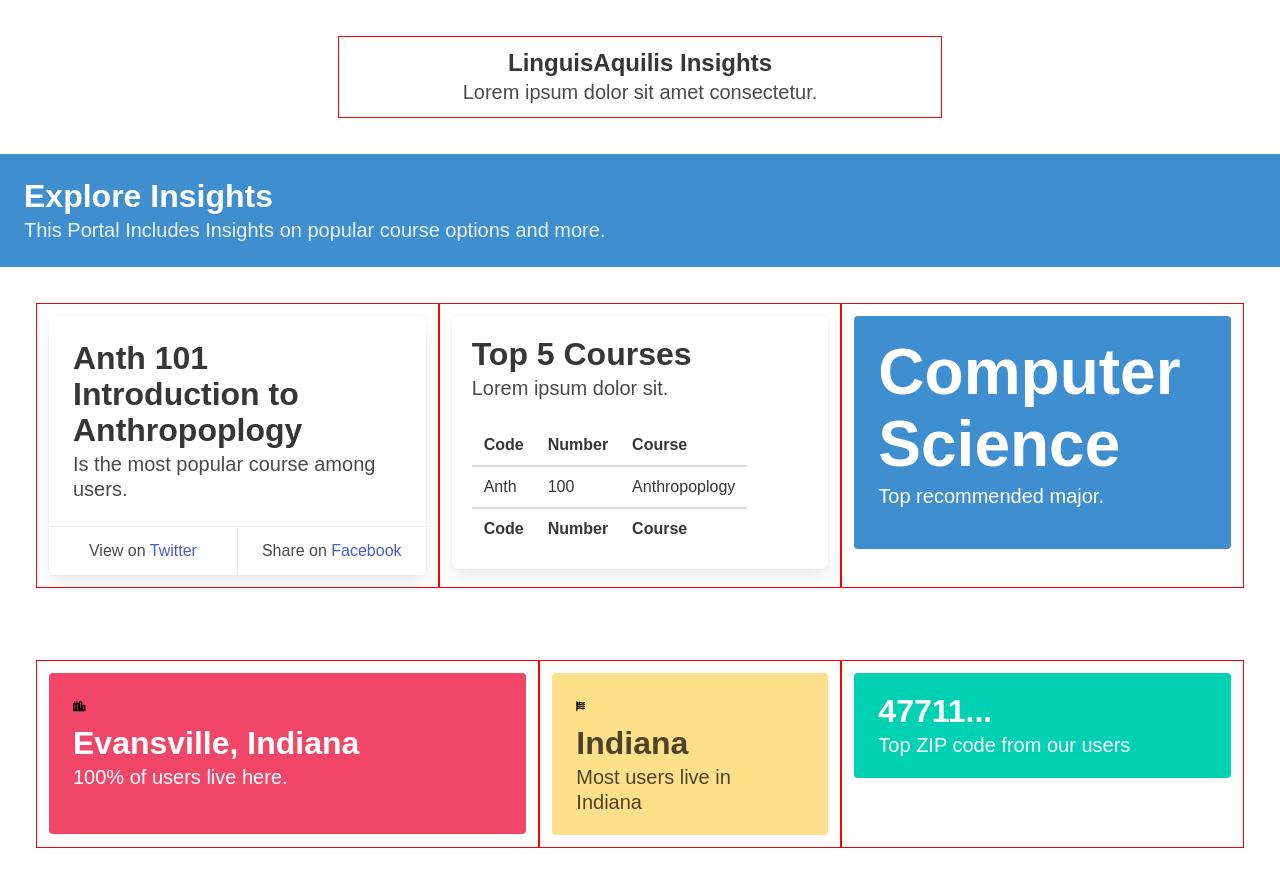
After one commit to DJT777/LinguisAquilis, a Flask app: template templates/insights.html in a window 1280 px wide. The commit adds this page. Run offline with Flask 2, Linux system fonts and the light colour scheme; the template is opened without the code that fills it, so the values that code supplies are empty; parts of the project's set-up code (start-up, migrations or seed data) failed here and were passed over; some libraries are stand-ins or nearby versions.

Commit message:
Added Insight Template
> Created, tested and implemented Visitor Class.
> Modified database class

```diff
--- a/static/styles.css
+++ b/static/styles.css
@@ -128,3 +128,7 @@ li a.active {
 .nav-bar {
   height: max-content;
 }
+.icon {
+  font-size: 10px;
+  color: black;
+}
--- /dev/null
+++ b/templates/insights.html
@@ -0,0 +1,138 @@
+<!DOCTYPE html>
+<html lang="en">
+  <head>
+    <meta charset="UTF-8" />
+    <meta http-equiv="X-UA-Compatible" content="IE=edge" />
+    <meta name="viewport" content="width=device-width, initial-scale=1.0" />
+    <title>Document</title>
+    <link
+      rel="stylesheet"
+      href="https://cdnjs.cloudflare.com/ajax/libs/bulma/0.9.4/css/bulma.min.css"
+      integrity="sha512-HqxHUkJM0SYcbvxUw5P60SzdOTy/QVwA1JJrvaXJv4q7lmbDZCmZaqz01UPOaQveoxfYRv1tHozWGPMcuTBuvQ=="
+      crossorigin="anonymous"
+      referrerpolicy="no-referrer"
+    />
+    <script
+      src="https://kit.fontawesome.com/42e7bd55fd.js"
+      crossorigin="anonymous"
+    ></script>
+    <link
+      rel="stylesheet"
+      href="{{ url_for('static', filename='styles.css')}}"
+    />
+    <link rel="styles.css" href="/static/styles.css" />
+  </head>
+  <body>
+    <main>
+      <section class="section">
+        <div class="columns is-mobile is-centered">
+          <div class="column is-half">
+            <h1 class="title is-4">LinguisAquilis Insights</h1>
+            <p class="subtitle is-5">Lorem ipsum dolor sit amet consectetur.</p>
+          </div>
+        </div>
+      </section>
+      <section class="hero is-small is-info">
+        <div class="hero-body">
+          <p class="title">Explore Insights</p>
+          <p class="subtitle">
+            This Portal Includes Insights on popular course options and more.
+          </p>
+        </div>
+      </section>
+      <section class="section card-section">
+        <div class="columns">
+          <div class="column is-4">
+            <div class="card">
+              <div class="card-content">
+                <p class="title">Anth 101 Introduction to Anthropoplogy</p>
+                <p class="subtitle">Is the most popular course among users.</p>
+              </div>
+              <footer class="card-footer">
+                <p class="card-footer-item">
+                  <span>
+                    View on
+                    <a
+                      href="https://twitter.com/codinghorror/status/506010907021828096"
+                      >Twitter</a
+                    >
+                  </span>
+                </p>
+                <p class="card-footer-item">
+                  <span> Share on <a href="#">Facebook</a> </span>
+                </p>
+              </footer>
+            </div>
+          </div>
+          <div class="column is-4">
+            <div class="box">
+              <h1 class="title is-3">Top 5 Courses</h1>
+              <p class="subtitle is-5">Lorem ipsum dolor sit.</p>
+              <table class="table">
+                <thead>
+                  <tr>
+                    <th>Code</th>
+                    <th>Number</th>
+                    <th>Course</th>
+                  </tr>
+                </thead>
+                <tbody>
+                  <tr>
+                    <td>Anth</td>
+                    <td>100</td>
+                    <td>Anthropoplogy</td>
+                  </tr>
+                </tbody>
+                <tfoot>
+                  <tr>
+                    <th>Code</th>
+                    <th>Number</th>
+                    <th>Course</th>
+                  </tr>
+                </tfoot>
+              </table>
+            </div>
+          </div>
+          <div class="column is-4">
+            <div class="class is-parent">
+              <div class="title is-child notification is-info">
+                <div class="content">
+                  <h1 class="title">Computer Science</h1>
+                  <p class="subtitle">Top recommended major.</p>
+                  <div class="content"></div>
+                </div>
+              </div>
+            </div>
+          </div>
+        </div>
+      </section>
+      <section class="section card-section">
+        <div class="columns">
+          <div class="column is-5">
+            <article class="tile is-child notification is-danger">
+              <span><i class="fa-solid fa-city icon"></i></span>
+              <p class="title">Evansville, Indiana</p>
+              <p class="subtitle">100% of users live here.</p>
+              <div class="content">
+                <!-- Content -->
+              </div>
+            </article>
+          </div>
+          <div class="column is-3">
+            <article class="tile is-child notification is-warning">
+              <span><i class="icon fa-solid fa-flag-usa"></i></span>
+              <p class="title">Indiana</p>
+              <p class="subtitle">Most users live in Indiana</p>
+            </article>
+          </div>
+          <div class="column is-4">
+            <article class="tile is-child notification is-primary">
+              <p class="title">47711...</p>
+              <p class="subtitle">Top ZIP code from our users</p>
+            </article>
+          </div>
+        </div>
+      </section>
+    </main>
+  </body>
+</html>
```
Also changed, not shown: database.py (+69 -0 lines), dbtest.py (+40 -35 lines), visitor.py (added, +44 -0 lines), data/sql.db.
